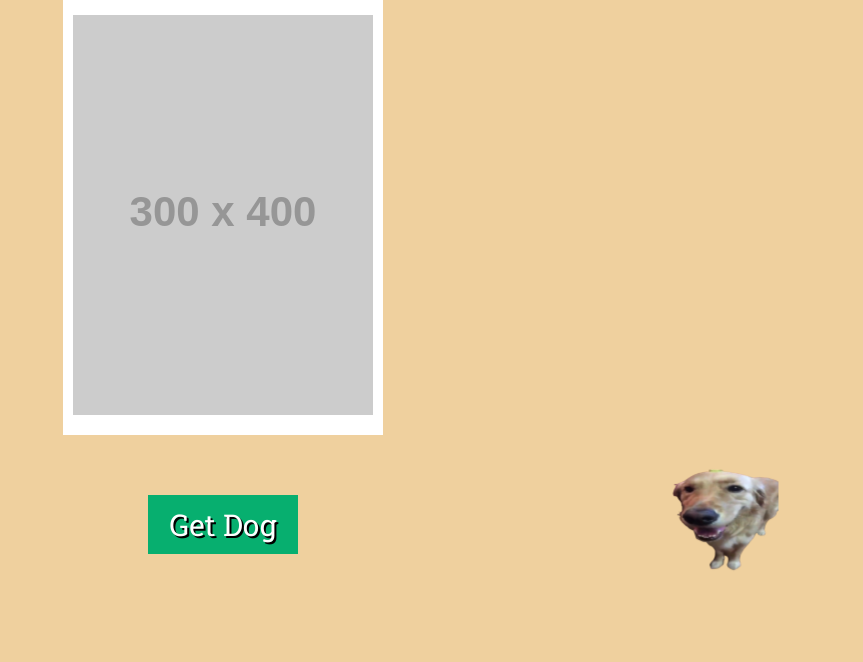
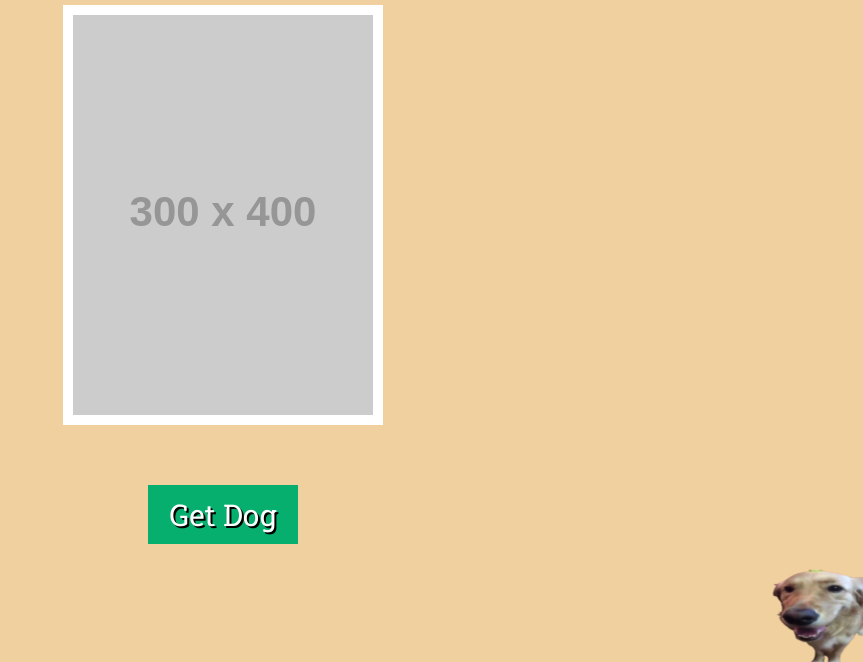
Before and after one commit to CerealNopon/CerealNopon.github.io, a plain HTML site: page index.html in a window 1280 px wide. Shown: the part 138-800 px from the top of the page, without its empty margins (417-1280 px from the left). Drawn offline with Linux system fonts and the light colour scheme; placeholder pictures from the web are drawn by us.

Commit message:
some changes

```diff
--- a/index.html
+++ b/index.html
@@ -35,6 +35,9 @@
         <img src="butter.png" class="butter">
     </div>
 
+    <!-- 5. JavaScript Code  -->
+    <script src="script.js"></script>
+
 
 </body>
 
--- a/style.css
+++ b/style.css
@@ -20,8 +20,10 @@ h1{
 
 .results {
     display: flex;
-    min-height: 55vh;
+    min-height: none;
     min-width: none;
+    height: auto;
+    width: auto;
     padding: auto;
     background-color: white;
     align-items: center;
@@ -47,7 +49,9 @@ h1{
 .butter {
     position: fixed;
     transform: scale(.25);
-    right: -100px; bottom: -100px;
+    width: auto;
+    height: auto;
+    right: -200px; bottom: -200px;
 }
 
 .buttons {
```
